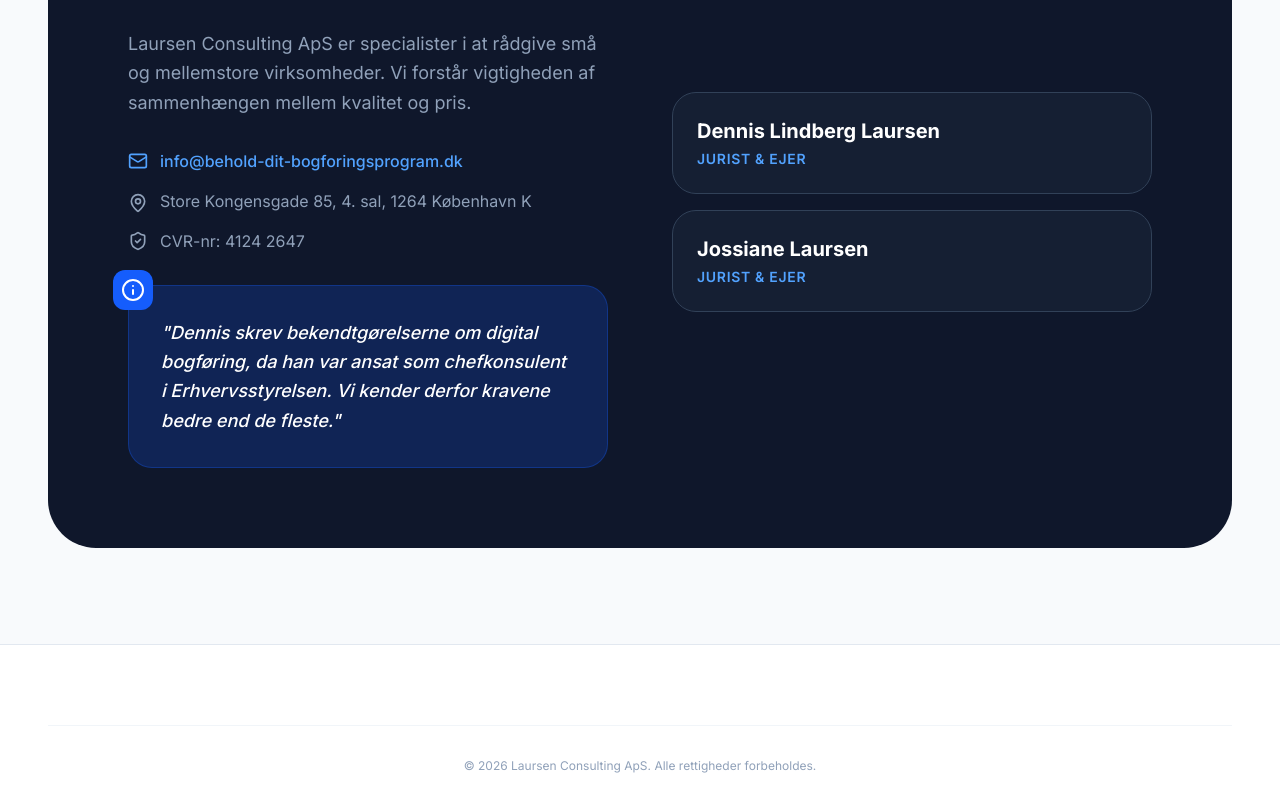
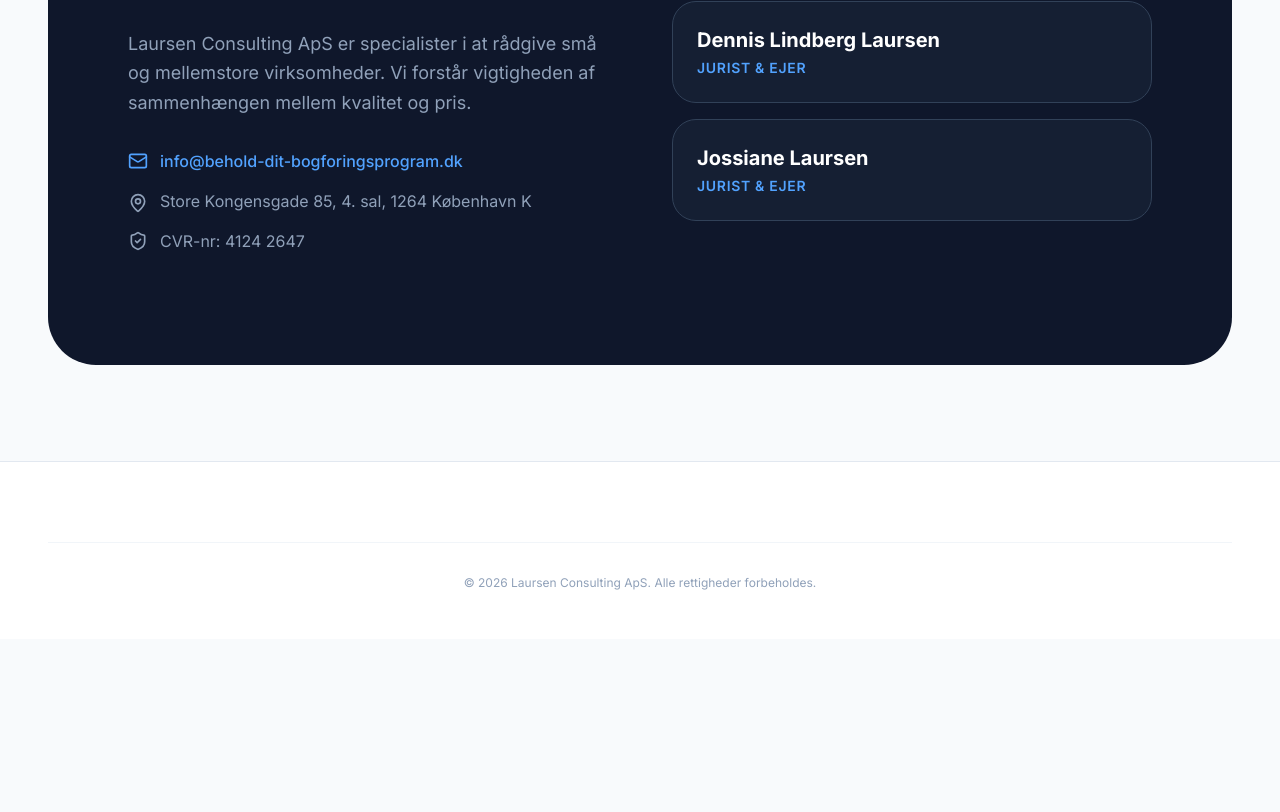
Before and after one commit to detkandavaereligemeget/BdB, a React (Vite) app: page / in a window 1280 px wide. Shown: the part 3785-4597 px from the top of the page. After the commit the page ends 4424 px from the top, so only its background shows below. Built offline with nearby package versions, Linux system fonts and the light colour scheme.

Commit message:
feat: Remove expert note from footer
Removes the "expert note" section from the application footer. This content is static and no longer relevant for users.

```diff
--- a/src/App.tsx
+++ b/src/App.tsx
@@ -600,12 +600,6 @@
                 <span>CVR-nr: 4124 2647</span>
               </div>
             </div>
-            <div className="bg-blue-600/20 border border-blue-600/30 p-8 rounded-3xl relative" id="expert-note">
-              <Info className="absolute -top-4 -left-4 bg-blue-600 w-10 h-10 p-2 rounded-xl" />
-              <p className="italic text-lg font-medium leading-relaxed">
-                "Dennis skrev bekendtgørelserne om digital bogføring, da han var ansat som chefkonsulent i Erhvervsstyrelsen. Vi kender derfor kravene bedre end de fleste."
-              </p>
-            </div>
           </div>
           <div className="grid grid-cols-1 gap-4" id="consultants">
             <div className="bg-slate-800/50 p-6 rounded-3xl border border-slate-700">
```
